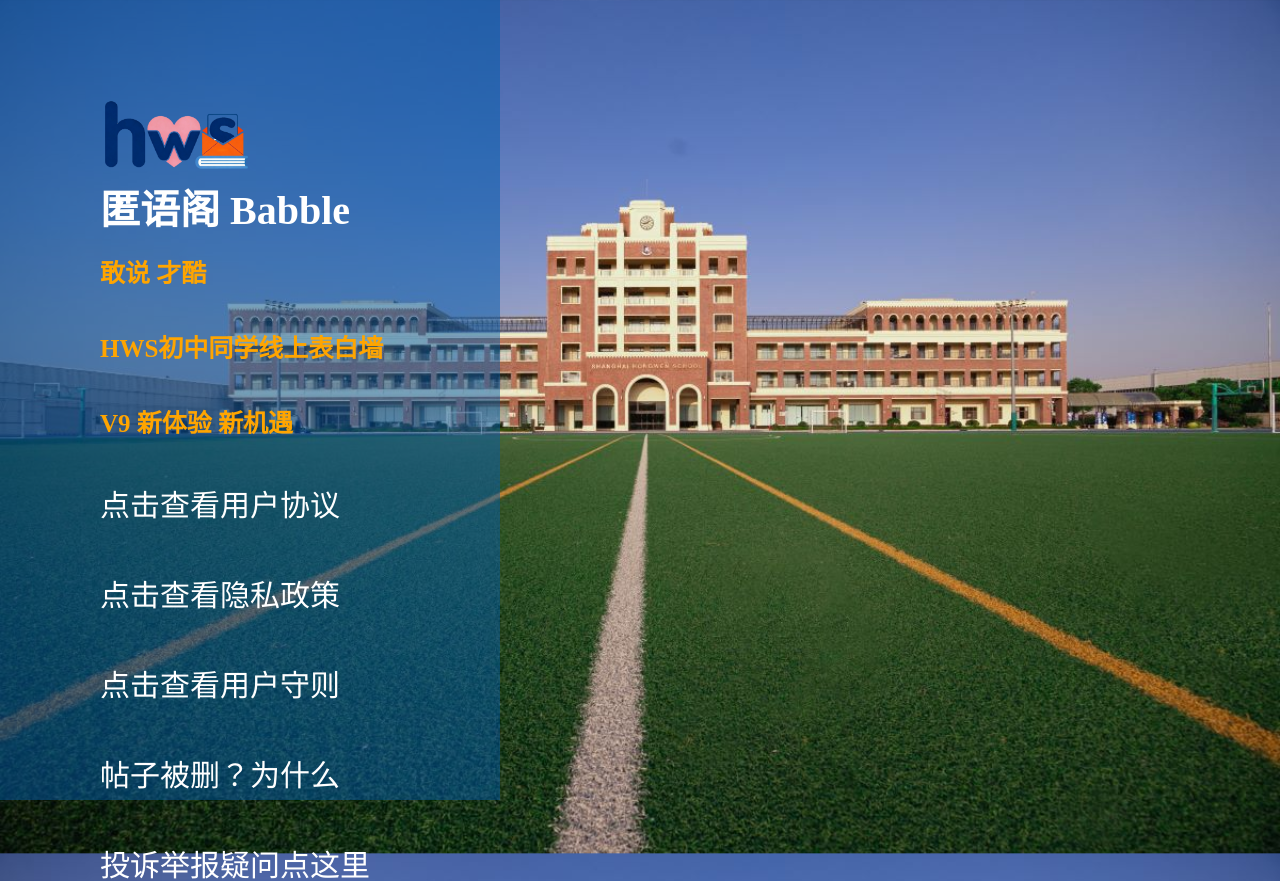
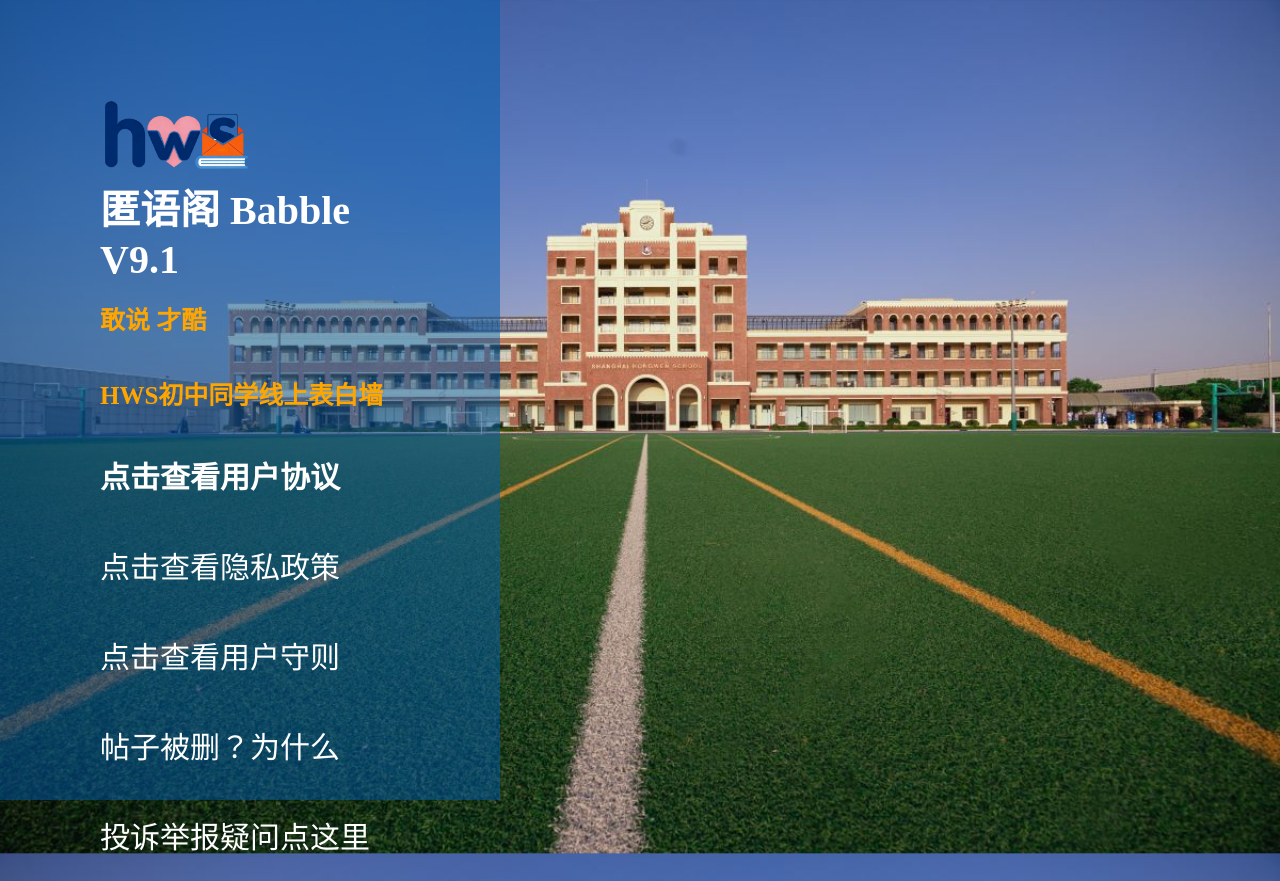
Before and after one commit to jasperinsh-afk/Babble, a Flask app: page / in a window 1280 px wide. Shown: the top 881 px of the page. Run offline with Flask 3, Linux system fonts and the light colour scheme.

Commit message:
Update index.html

```diff
--- a/templates/index.html
+++ b/templates/index.html
@@ -9,10 +9,9 @@
 
 		<div class="main">
 			<img src="static/img/LOGO.png">
-			<h1>匿语阁 Babble</h1>
+			<h1>匿语阁 Babble V9.1</h1>
 			<p>敢说 才酷</p>
 			<p>HWS初中同学线上表白墙<p>
-			<p>V9 新体验 新机遇</p>
 			<a href="https://docs.qq.com/doc/DTGtVbG9GYUFhUVpW">点击查看用户协议</a>
 			<p></p>
 			<a href="https://docs.qq.com/doc/DTEpDV0FRck5JU0dF">点击查看隐私政策</a>
```
